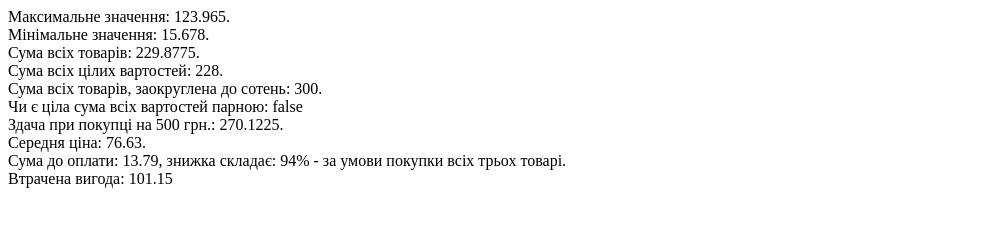
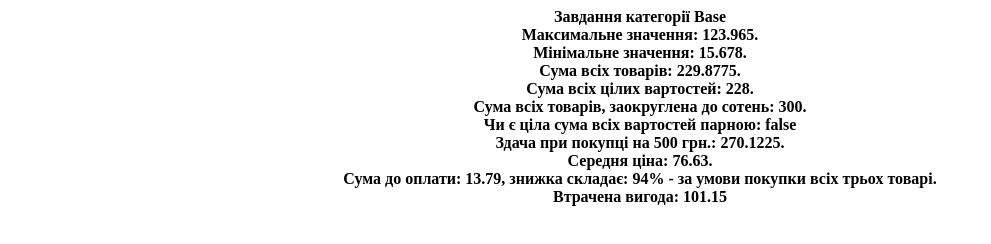
Before and after one commit to Har4enkoO/HomeWork-1, a plain HTML site: page index.html in a window 1280 px wide. Shown: the whole page, without its empty margins (0-991 px from the left). Drawn offline with Linux system fonts and the light colour scheme.

Commit message:
HomeWork#1

```diff
--- /dev/null
+++ b/Style.css
@@ -0,0 +1,4 @@
+*{
+    text-align: center;
+    font-weight: 600;
+}
--- a/index.html
+++ b/index.html
@@ -3,6 +3,7 @@
 <head>
     <meta charset="UTF-8">
     <title>Title</title>
+    <link rel="stylesheet" href="style.css">
 </head>
 <body>
     <script src="./main.js"></script>
--- a/main.js
+++ b/main.js
@@ -1,6 +1,7 @@
 let apples = 15.678;
 let oranges = 123.965;
 let bananas = 90.2345;
+document.writeln("Завдання категорії Base", "<br \\/>");
 document.writeln("Максимальне значення: ",Math.max(apples,oranges,bananas), ".", "<br \\/>");
 document.writeln("Мінімальне значення: ",Math.min(apples,oranges,bananas),".", "<br \\/>");
 let sum = apples+oranges+bananas;
```
